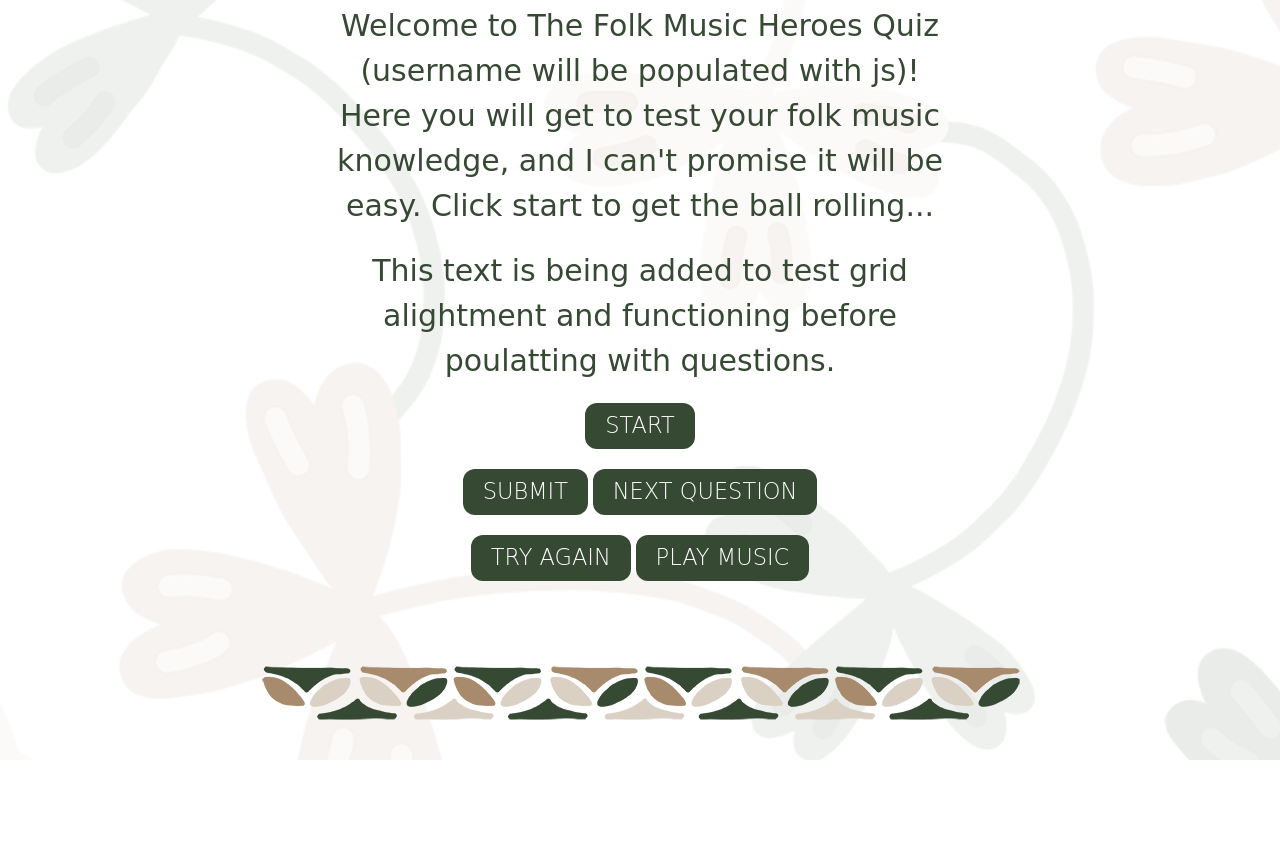
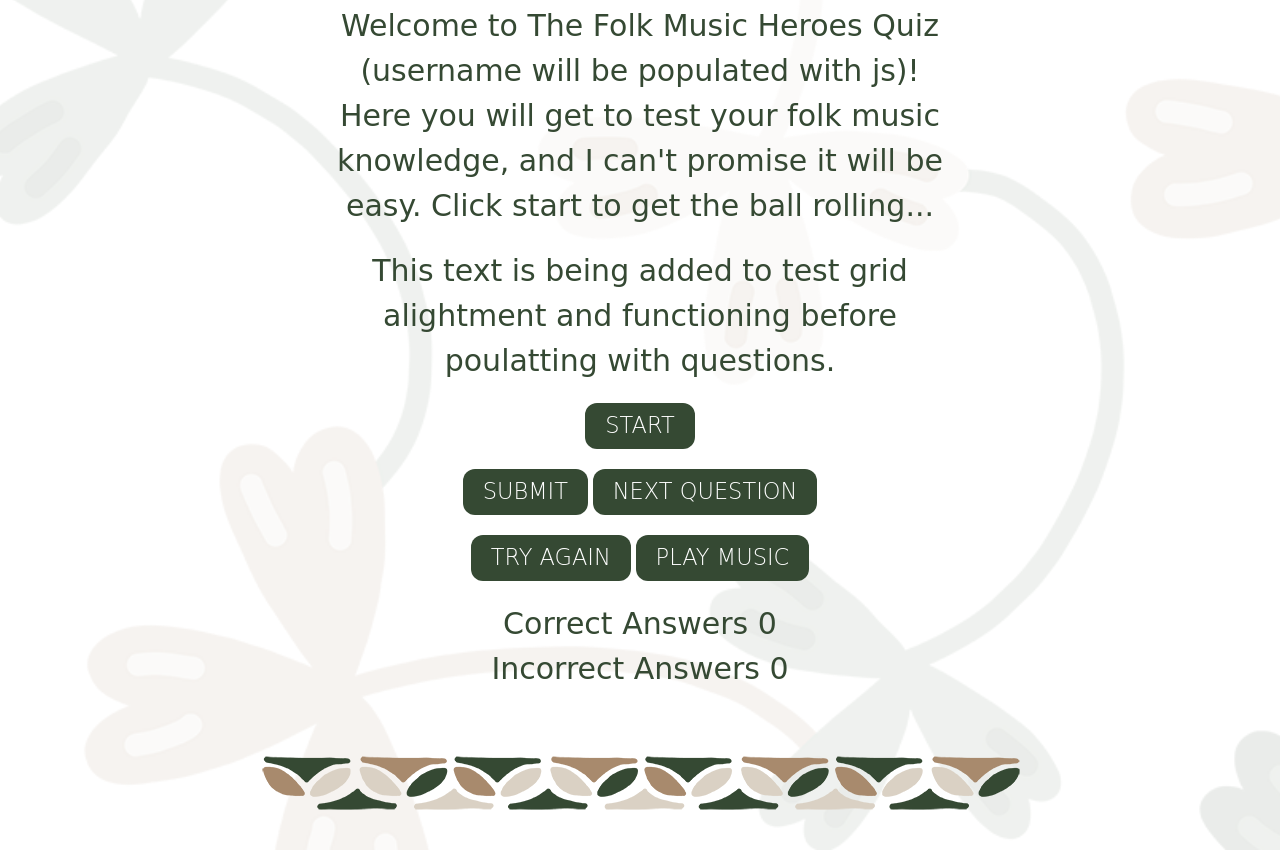
Before and after one commit to NOMAD1981/the-folk-music-heroes-quiz, a plain HTML site: page index.html in a window 1280 px wide. Shown: the part 603-1453 px from the top of the page. Before the commit the page ends 1363 px from the top, so only its background shows below. Drawn offline with nearby package versions, Linux system fonts and the light colour scheme; a web font is replaced by a local one.

Commit message:
Add updated score area html

```diff
--- a/index.html
+++ b/index.html
@@ -72,7 +72,8 @@
 
         <!-- score -->
         <div class="score-area">
-
+            <p class="scores">Correct Answers <span id="score">0</span></p>
+            <p class="scores">Incorrect Answers <span id="incorrect">0</span></p>
         </div>
     </div>
 
```
